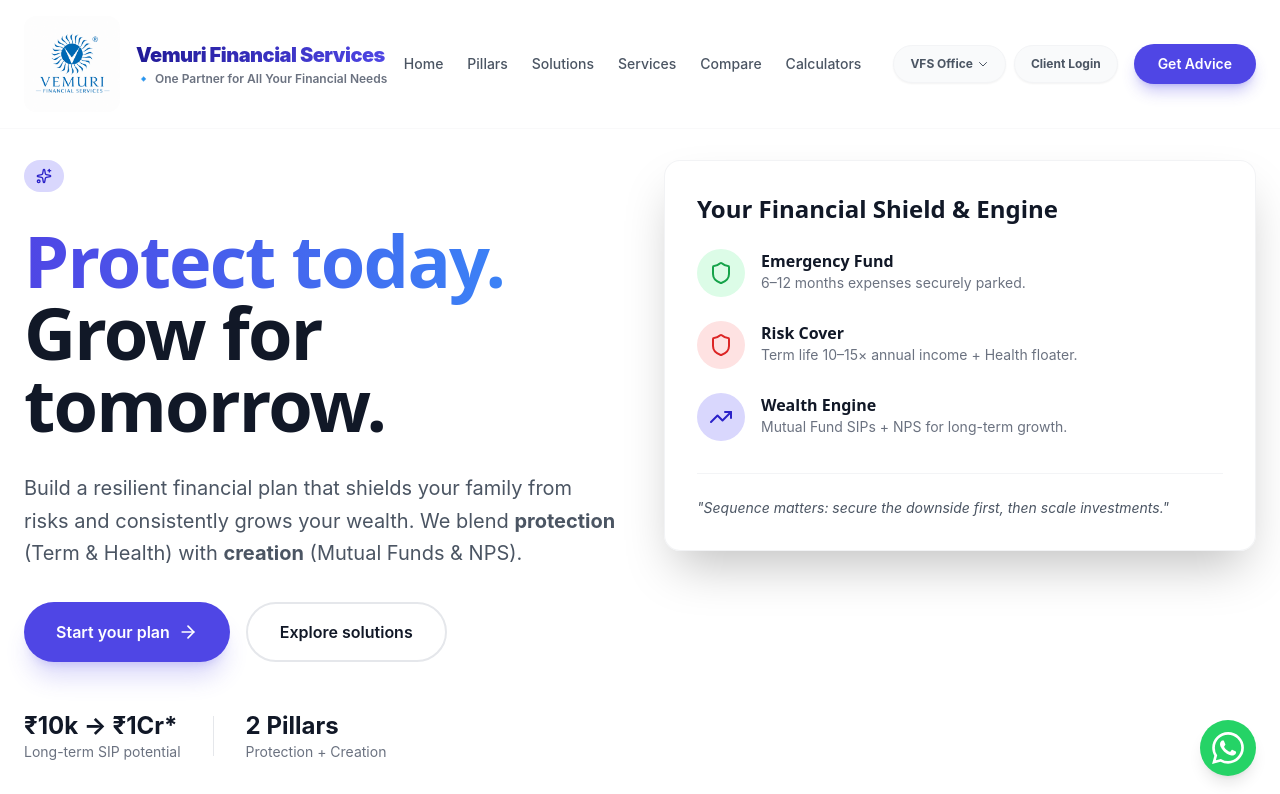
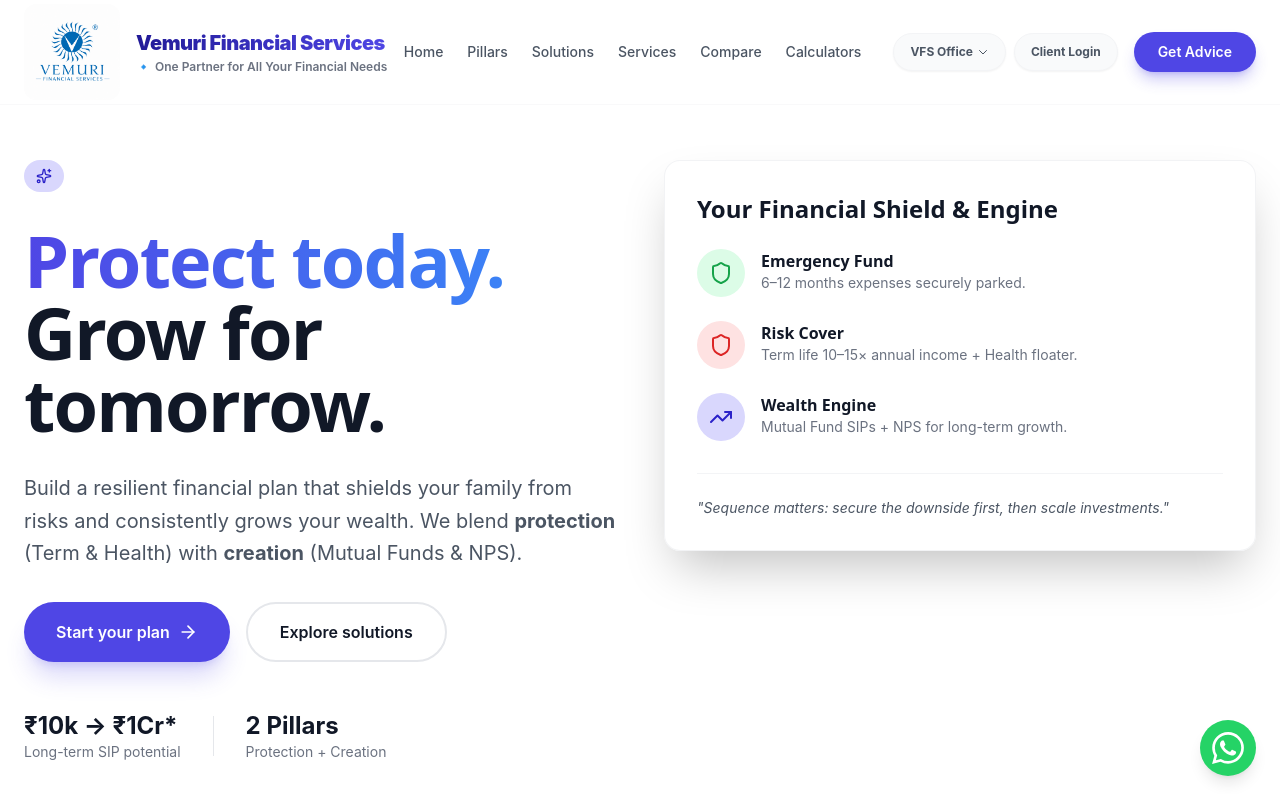
Before and after one commit to rithwikthirumalaraju14/vemuri-financial-services, a React (Vite) app: page / in a window 1280 px wide. Shown: the top 794 px of the page. Built offline with nearby package versions, Linux system fonts and the light colour scheme.

Commit message:
fix: update VFS Office label to reflect current view context

```diff
--- a/src/components/Header.jsx
+++ b/src/components/Header.jsx
@@ -73,7 +73,7 @@
       className="fixed top-0 left-0 right-0 z-50 backdrop-blur-lg border-b border-gray-100/50"
     >
       <div className="max-w-7xl mx-auto px-4 md:px-6">
-        <div className="flex py-3 md:py-4 items-center justify-between">
+        <div className="flex py-0 md:py-1 items-center justify-between">
 
           <a href="#" onClick={(e) => { e.preventDefault(); onViewChange('home'); window.scrollTo(0,0); }} className="flex items-center space-x-3 md:space-x-4">
             <div className="shine-wrapper rounded-xl flex-shrink-0">
@@ -126,7 +126,7 @@
                 {/* VFS Office Dropdown */}
                 <div className="relative group">
                   <button className="px-4 py-2.5 text-xs font-bold text-gray-600 bg-gray-50 border border-gray-100 hover:bg-white hover:text-primary-600 rounded-full shadow-sm hover:shadow-md transition-all flex items-center gap-1">
-                    VFS Office
+                    {currentView === 'vfs-benefits' ? 'Distributor Backoffice' : 'VFS Office'}
                     <svg className="w-3 h-3" fill="none" stroke="currentColor" viewBox="0 0 24 24"><path strokeLinecap="round" strokeLinejoin="round" strokeWidth="2" d="M19 9l-7 7-7-7"></path></svg>
                   </button>
                   <div className="absolute top-full right-0 mt-2 w-48 bg-white border border-gray-100 rounded-xl shadow-xl opacity-0 invisible group-hover:opacity-100 group-hover:visible transition-all duration-200 transform origin-top-right scale-95 group-hover:scale-100 flex flex-col p-1">
@@ -206,7 +206,9 @@
               </button>
             )}
             <div className="flex flex-col space-y-2 mt-4 bg-gray-50 p-4 rounded-2xl border border-gray-100">
-              <span className="text-xs font-bold tracking-widest text-gray-500 uppercase px-2 mb-1">VFS Office</span>
+              <span className="text-xs font-bold tracking-widest text-gray-500 uppercase px-2 mb-1">
+                {currentView === 'vfs-benefits' ? 'Distributor Backoffice' : 'VFS Office'}
+              </span>
               <button
                 onClick={() => { onViewChange('vfs-benefits'); window.scrollTo(0, 0); setIsOpen(false); }}
                 className="text-left px-4 py-2.5 text-sm font-semibold text-gray-700 hover:bg-primary-50 hover:text-primary-700 rounded-xl"
```
